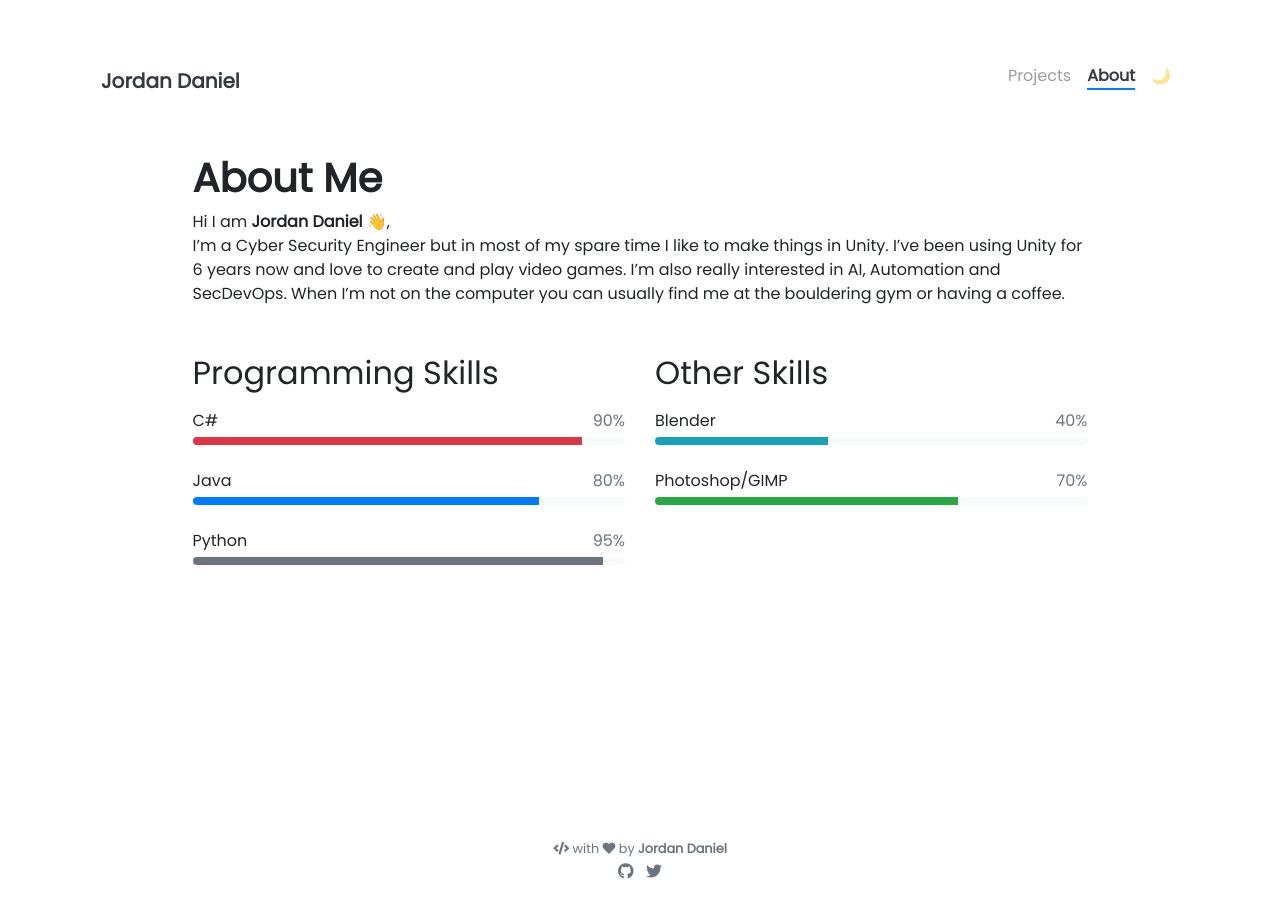
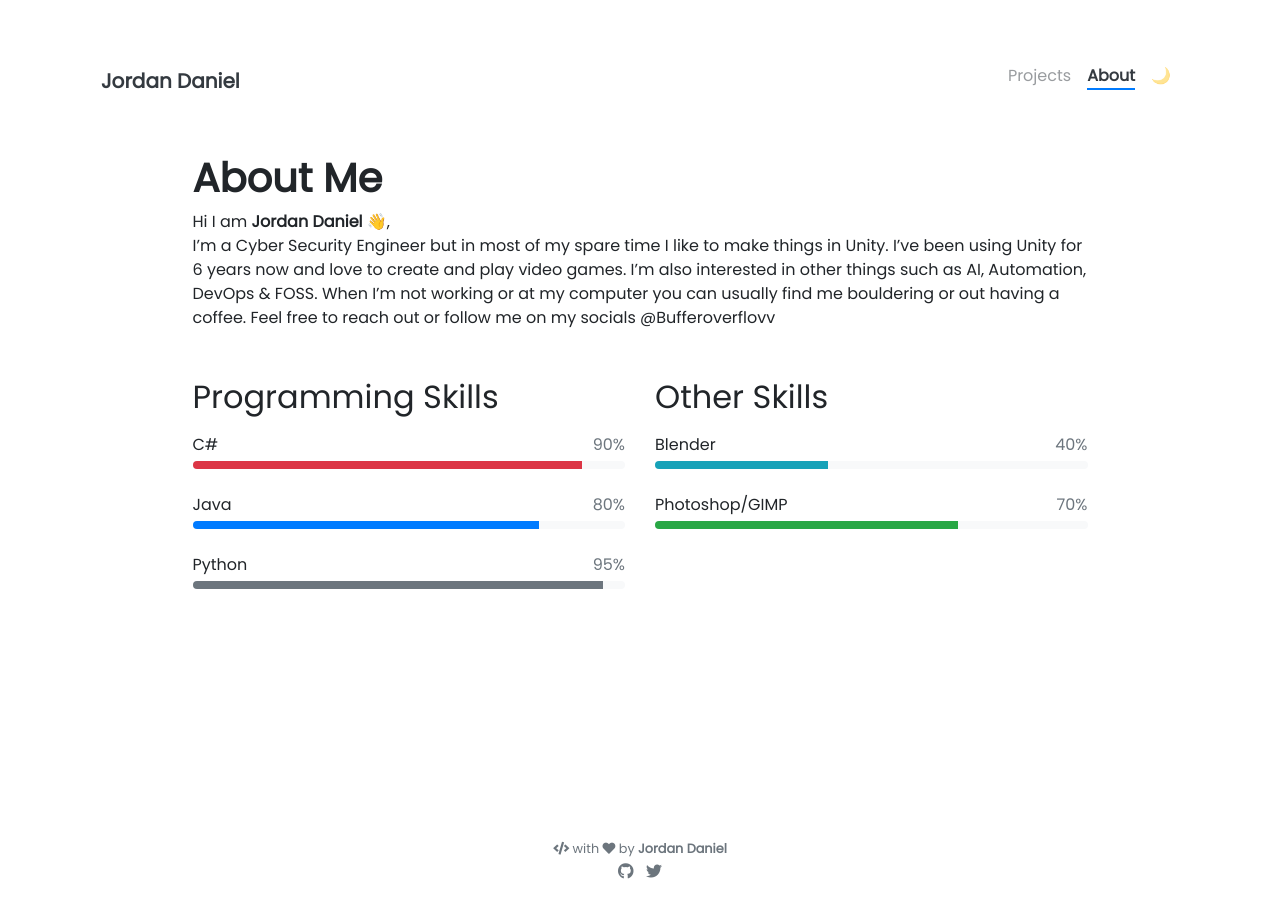
Before and after one commit to Bufferoverflovv/bufferoverflovv.github.io, a Jekyll site: the page built from pages/about.md, in a window 1280 px wide. Built offline with Jekyll 4.4.1, drawn with Linux system fonts in a browser that asks for light colours; nearby versions of some CDN libraries; emoji names are drawn with the system emoji font.

Commit message:
Update about.md

```diff
--- a/pages/about.md
+++ b/pages/about.md
@@ -8,7 +8,7 @@ weight: 3
 # **About Me**
 
 Hi I am **{{ site.author.name }}** :wave:,<br>
-I'm a Cyber Security Engineer but in most of my spare time I like to make things in Unity. I've been using Unity for 6 years now and love to create and play video games. I'm also really interested in AI, Automation and SecDevOps. When I'm not on the computer you can usually find me at the bouldering gym or having a coffee.
+I'm a Cyber Security Engineer but in most of my spare time I like to make things in Unity. I've been using Unity for 6 years now and love to create and play video games. I'm also interested in other things such as AI, Automation, DevOps & FOSS. When I'm not working or at my computer you can usually find me bouldering or out having a coffee. Feel free to reach out or follow me on my socials @Bufferoverflovv
 
 <div class="row">
 {% include about/skills.html title="Programming Skills" source=site.data.programming-skills %}
```
